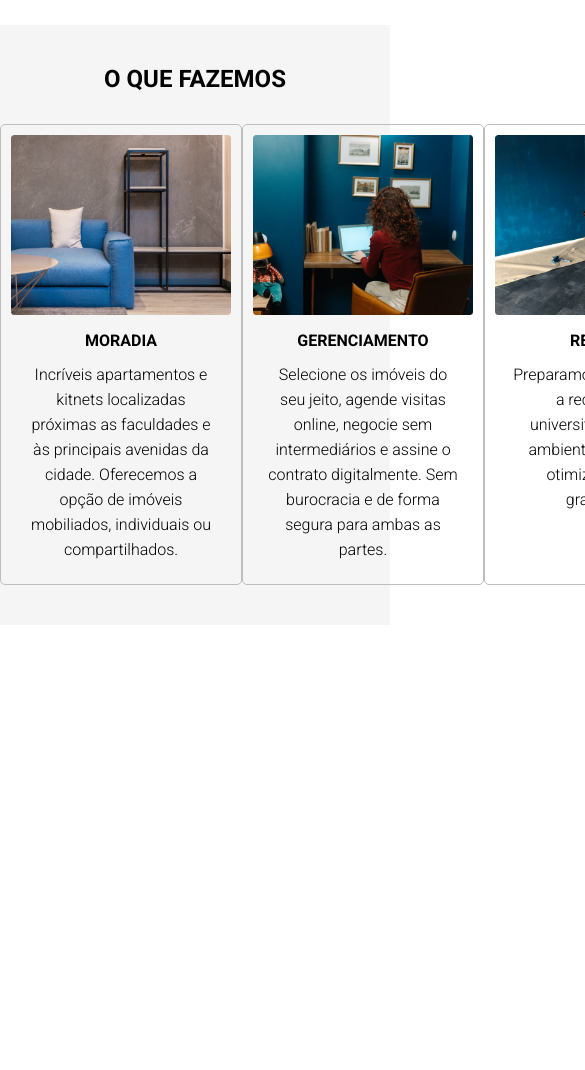
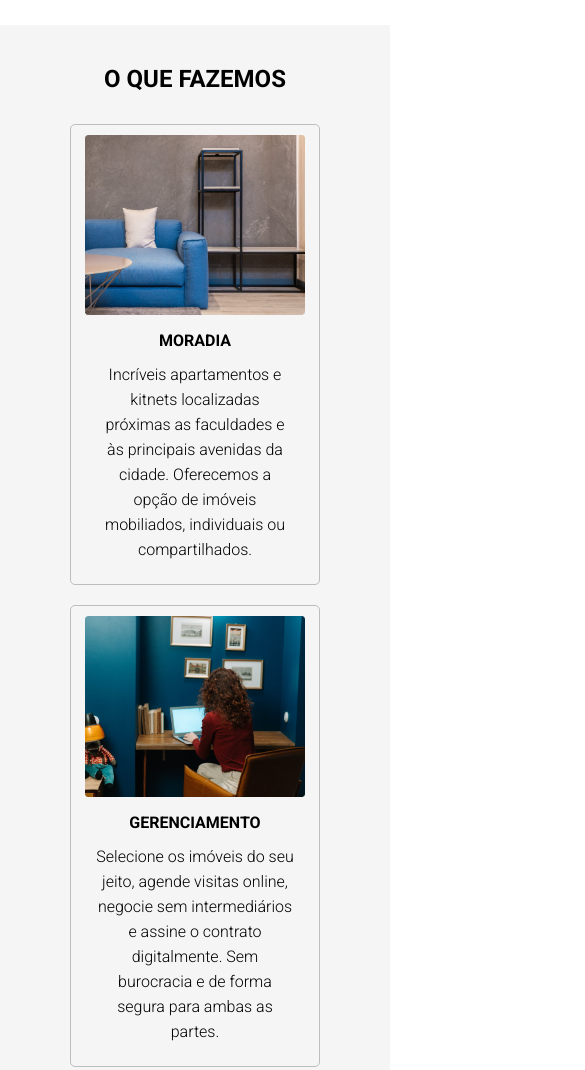
Before and after one commit to gabriellerodriguess/desafio-programa-desenvolve, a website: page index.html in a window 390 px wide. Shown: the part 1500-2570 px from the top of the page, 585 px wide, since content can reach past the window. Before the commit the page ends 2125 px from the top, so only its background shows below. Drawn offline with Linux system fonts and the light colour scheme.

Commit message:
Adicionando responsividade na section 'O que fazemos'.

```diff
--- a/style.css
+++ b/style.css
@@ -130,6 +130,7 @@ body{
 .lista_oQueFazemos{
     display: flex;
     justify-content: space-evenly;
+    flex-wrap: wrap;
 }
 
 .lista_oQueFazemos img{
@@ -191,4 +192,12 @@ body{
     .info_quemSomos{
         width: auto;
     }
+    .lista_oQueFazemos{
+        flex-direction: column;
+        align-items: center;
+        justify-content: space-around;
+    }
+    .info_moradia,.info_gerenciamento,.info_reforma{
+        margin-bottom: 20px;
+    }
 }
```
